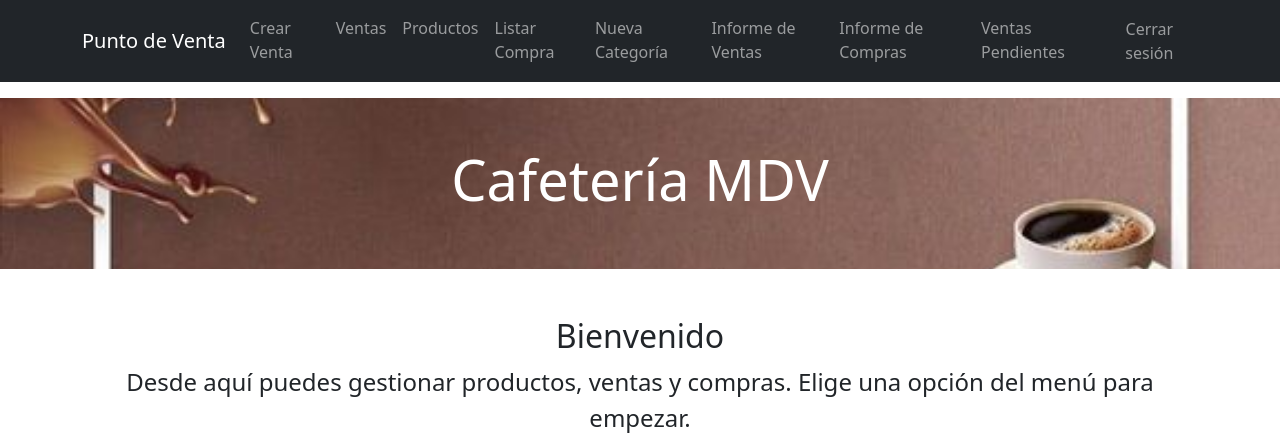
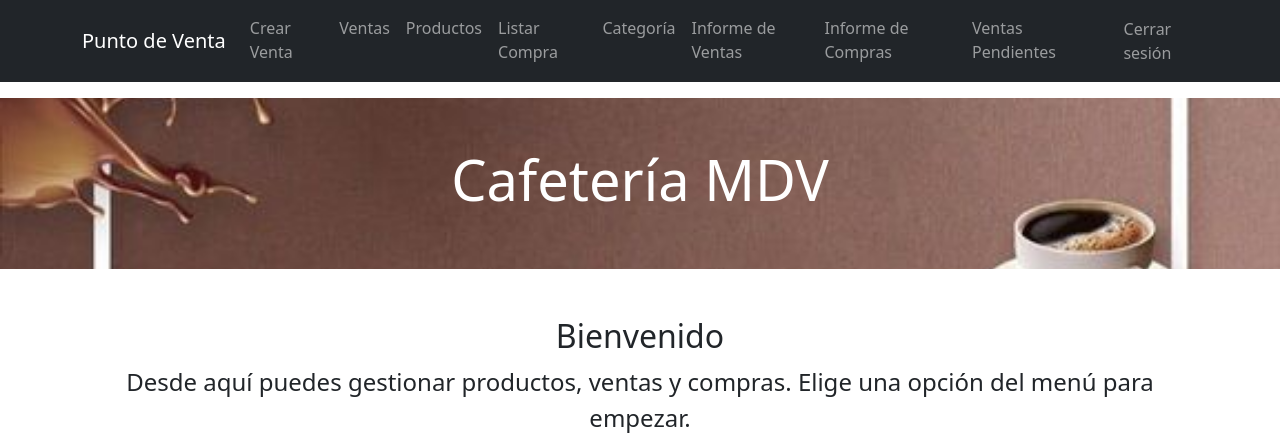
Before and after one commit to jeancarlos336/cafeteriamdv, a Django app: page / in a window 1280 px wide. Shown: the top 433 px of the page. Run offline with Django 5.2, Linux system fonts and the light colour scheme; the visitor is signed in with stand-in values (Sample User, id 1).

Commit message:
modifica dashboard

```diff
--- a/pos_system/ventas/templates/ventas/dashboard.html
+++ b/pos_system/ventas/templates/ventas/dashboard.html
@@ -22,7 +22,7 @@
                    <li class="nav-item"><a class="nav-link" href="{% url 'listar_ventas' %}">Ventas</a></li>
                    <li class="nav-item"><a class="nav-link" href="{% url 'listar_productos' %}">Productos</a></li>
                    <li class="nav-item"><a class="nav-link" href="{% url 'listar_compras' %}">Listar Compra</a></li>
-                   <li class="nav-item"><a class="nav-link" href="{% url 'crear_categoria' %}">Nueva Categoría</a></li>
+                   <li class="nav-item"><a class="nav-link" href="{% url 'listar_categorias' %}">Categoría</a></li>
                    <li class="nav-item"><a class="nav-link" href="{% url 'reporte_ventas' %}">Informe de Ventas</a></li>
                    <li class="nav-item"><a class="nav-link" href="{% url 'reporte_compras' %}">Informe de Compras</a></li>
                    <li class="nav-item"><a class="nav-link" href="{% url 'informe_ventas' %}">Ventas Pendientes</a></li>
```
